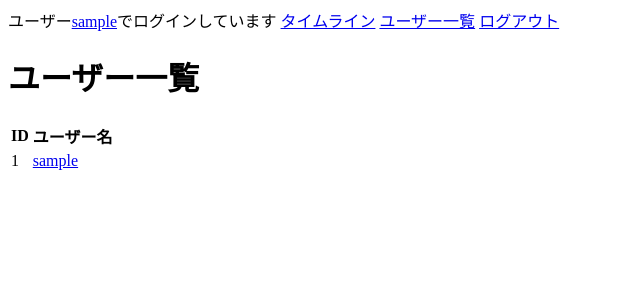
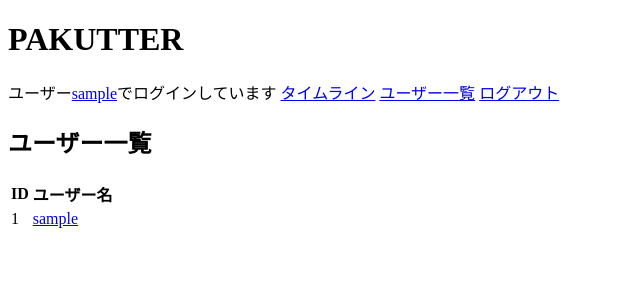
Before and after one commit to dharada1/p-chat-api, a Django app: page /pakutter/users/ in a window 1280 px wide. Shown: the top 300 px of the page, without its empty margins (0-640 px from the left). Run offline with Django 3.2, Linux system fonts and the light colour scheme; the visitor is signed in with stand-in values (Sample User, id 1); data comes from the database, SQL or seed files in the repository.

Commit message:
hタグ系整理

```diff
--- a/pakutter/templates/base.html
+++ b/pakutter/templates/base.html
@@ -1,9 +1,12 @@
 <!DOCTYPE html>
 <html lang="ja">
 <head>
-    <title>パクッター</title>
+    <title>PAKUTTER</title>
 </head>
 <body>
+    <div id="service_title">
+      <h1>PAKUTTER</h1>
+    </div>
     <div id="nav">
       ユーザー<a href="/pakutter/user/{{login_user.id}}">{{ login_user.username }}</a>でログインしています
       <a href="/pakutter/">タイムライン</a>
--- a/pakutter/templates/user.html
+++ b/pakutter/templates/user.html
@@ -1,7 +1,7 @@
 {% extends 'base.html' %}
 
 {% block content %}
-  <h1>{{ user.username }}</h1>
+  <h2>{{ user.username }}</h2>
   <form action="/pakutter/user/{{user.id}}/follow/" method="post">
     {% csrf_token %}
     <input type="submit" value="フォローする">
--- a/pakutter/templates/users.html
+++ b/pakutter/templates/users.html
@@ -1,7 +1,7 @@
 {% extends 'base.html' %}
 
 {% block content %}
-  <h1>ユーザー一覧</h1>
+  <h2>ユーザー一覧</h2>
   {% if user_list %}
     <table class="users">
       <thead>
```
